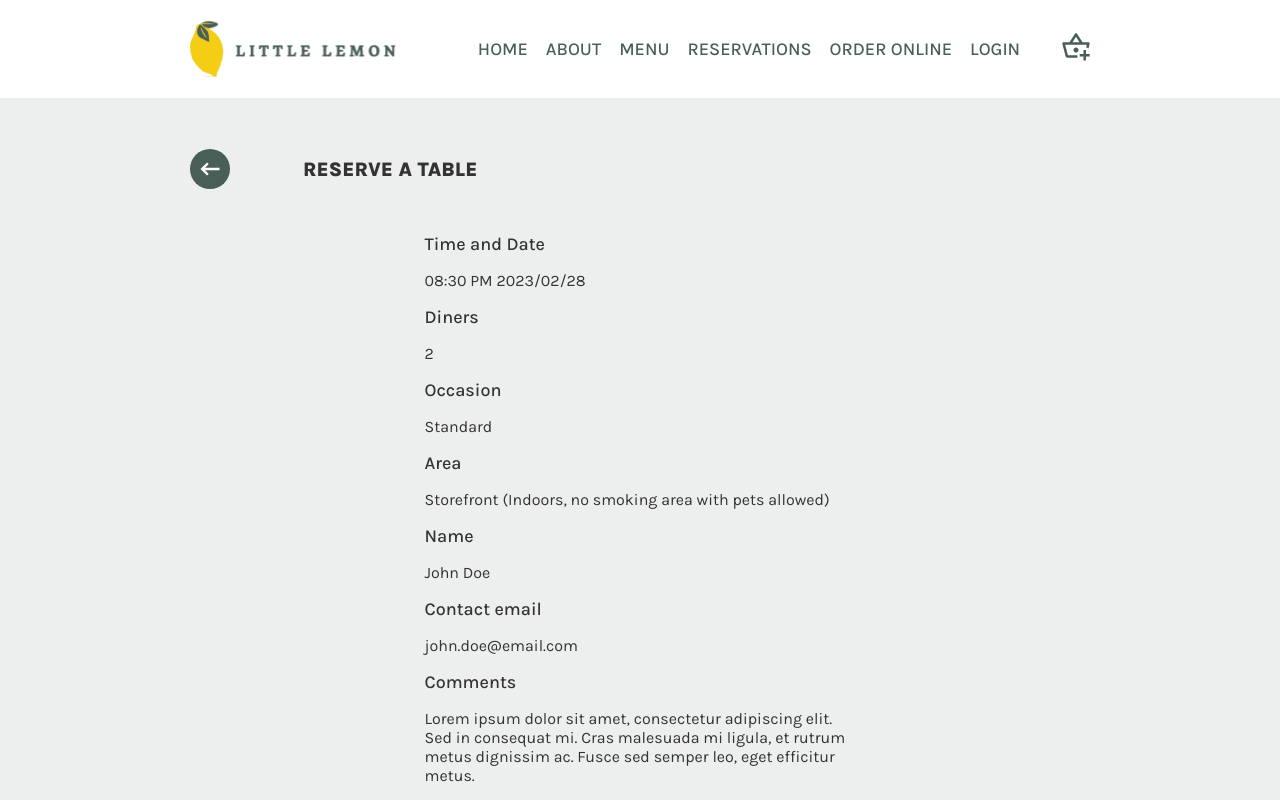
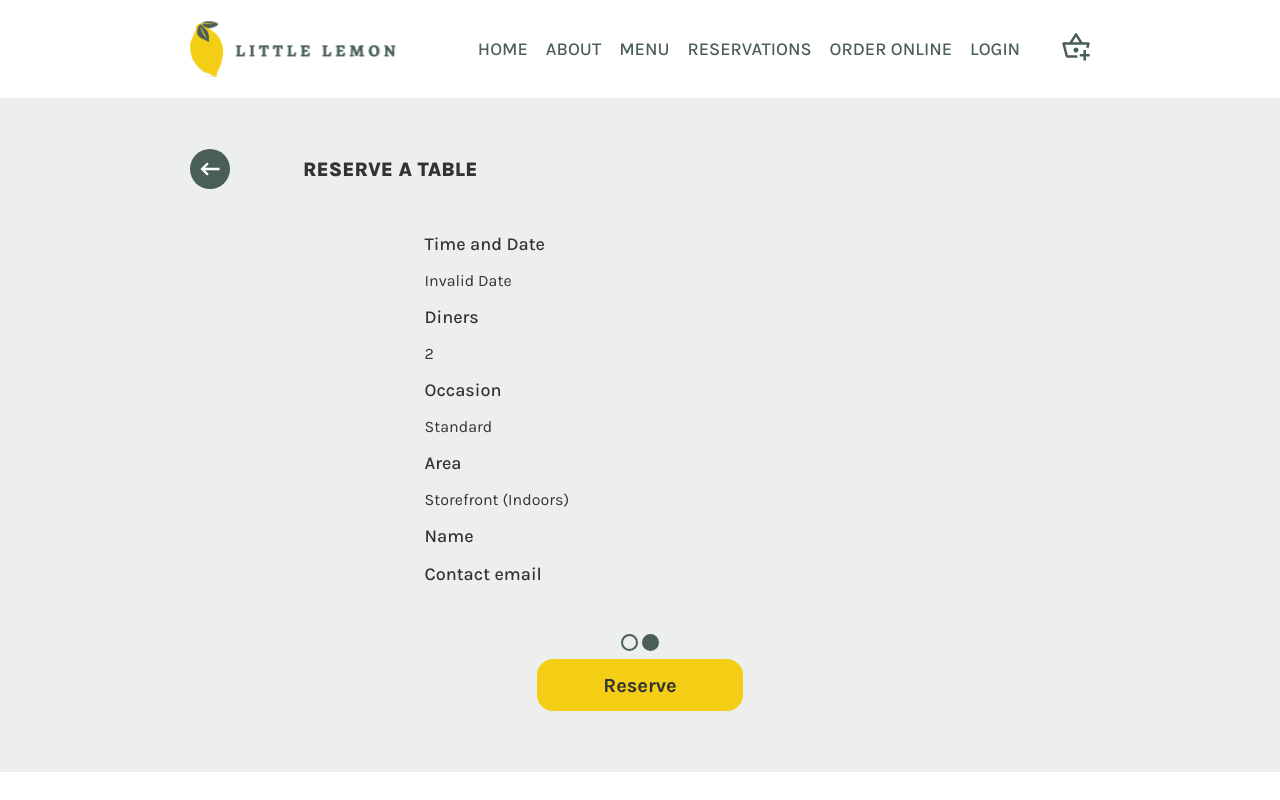
Before and after one commit to 4ndrs/cute-lemon, a React (Create React App) app: page /book/overview in a window 1280 px wide. Shown: the top 800 px of the page. Built offline with nearby package versions, Linux system fonts and the light colour scheme.

Commit message:
Use the booking context to retrieve data in Overview & Kansha

```diff
--- a/src/components/Reservations/Kansha.tsx
+++ b/src/components/Reservations/Kansha.tsx
@@ -1,13 +1,20 @@
 import { useNavigate } from "react-router-dom";
+import { useBooking } from "../../context/booking";
 
 const Kansha = () => {
   const navigate = useNavigate();
+
+  const {
+    state: {
+      formData: { email },
+    },
+  } = useBooking();
 
   return (
     <div className="kansha-container">
       <h1 className="display-title">Thank you!</h1>
       <p>
-        A confirmation email will briefly be sent to john.doe@email.com with the
+        A confirmation email will briefly be sent to {email} with the
         reservation details.
       </p>
       <div className="form-navigation">
--- a/src/components/Reservations/Overview.tsx
+++ b/src/components/Reservations/Overview.tsx
@@ -1,34 +1,41 @@
 import { useNavigate } from "react-router-dom";
+import { useBooking } from "../../context/booking";
 
 const Overview = () => {
   const navigate = useNavigate();
 
+  const {
+    state: { formData },
+  } = useBooking();
+
   return (
     <div className="overview-container">
       <h2 className="lead-text">Time and Date</h2>
-      <p>08:30 PM 2023/02/28</p>
+      <p>
+        {formData.time} {new Date(formData.date).toLocaleDateString()}
+      </p>
 
       <h2 className="lead-text">Diners</h2>
-      <p>2</p>
+      <p>{formData.diners}</p>
 
       <h2 className="lead-text">Occasion</h2>
-      <p>Standard</p>
+      <p>{formData.occasion}</p>
 
       <h2 className="lead-text">Area</h2>
-      <p>Storefront (Indoors, no smoking area with pets allowed)</p>
+      <p>{formData.area}</p>
 
       <h2 className="lead-text">Name</h2>
-      <p>John Doe</p>
+      <p>{formData.name}</p>
 
       <h2 className="lead-text">Contact email</h2>
-      <p>john.doe@email.com</p>
+      <p>{formData.email}</p>
 
-      <h2 className="lead-text">Comments</h2>
-      <p>
-        Lorem ipsum dolor sit amet, consectetur adipiscing elit. Sed in
-        consequat mi. Cras malesuada mi ligula, et rutrum metus dignissim ac.
-        Fusce sed semper leo, eget efficitur metus.
-      </p>
+      {formData.comments && (
+        <>
+          <h2 className="lead-text">Comments</h2>
+          <p>{formData.comments}</p>
+        </>
+      )}
 
       <div className="form-navigation">
         <div className="page two"></div>
```
